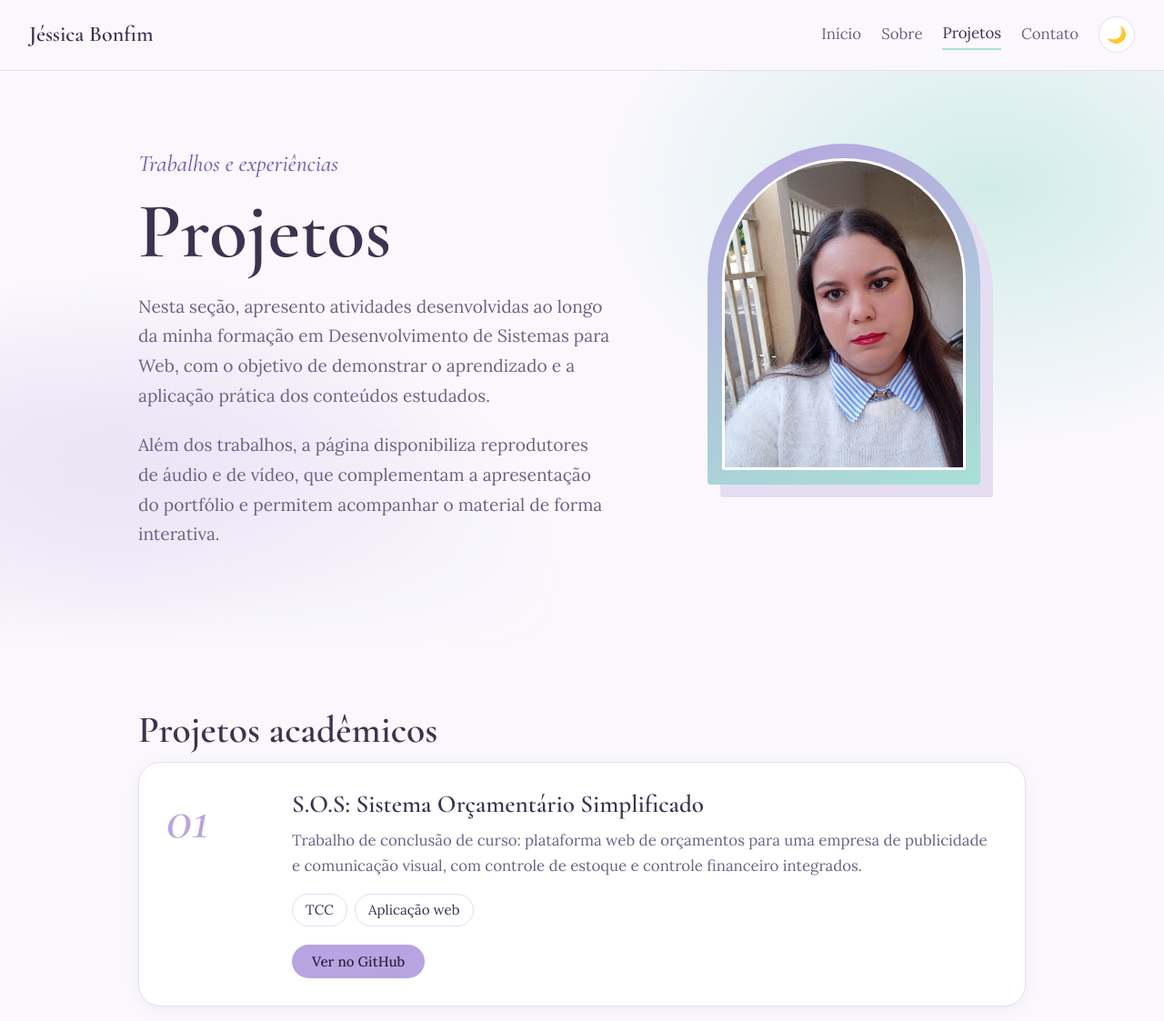
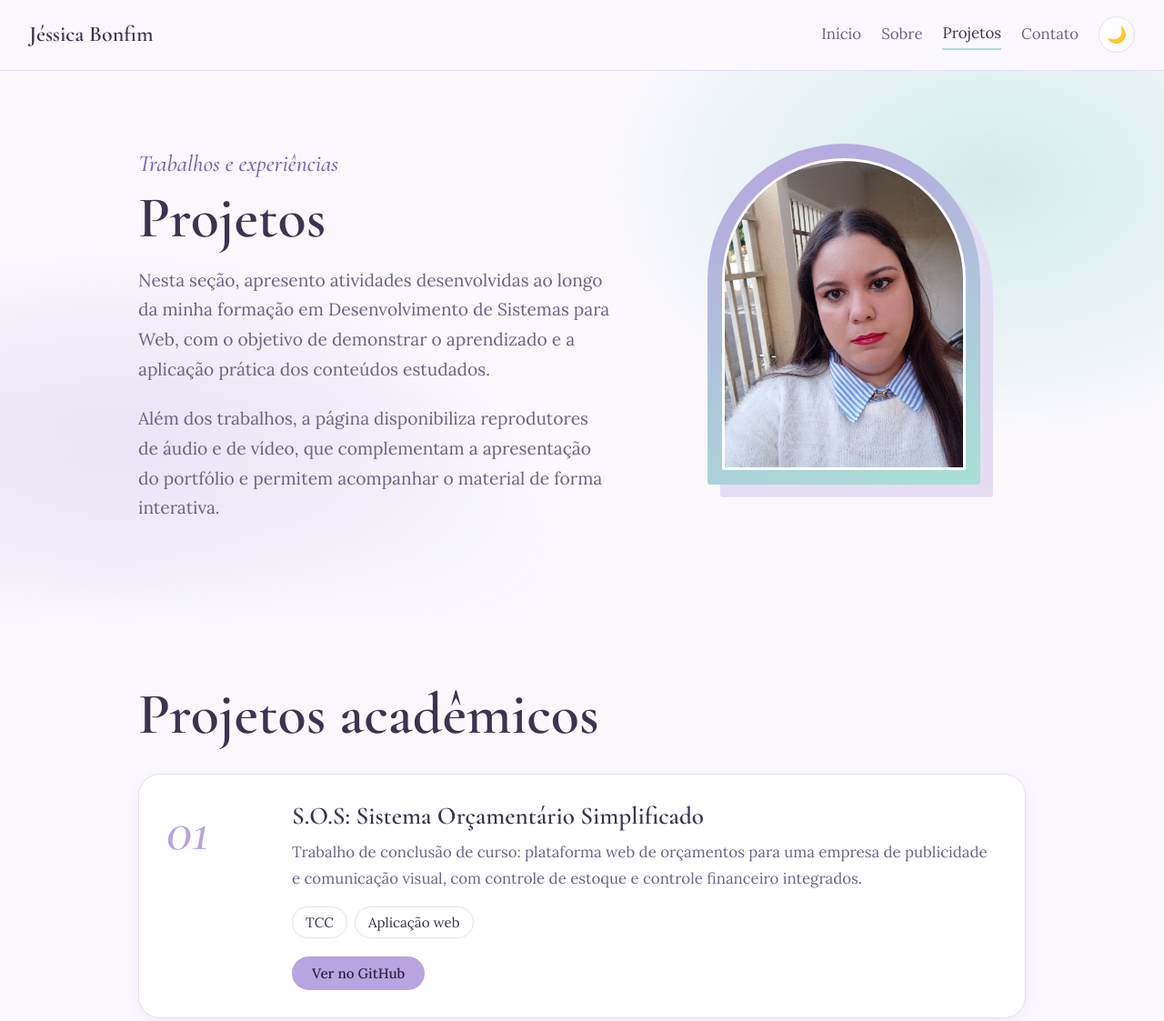
Before and after one commit to JessiBonfimm/JessiBonfimm.github.io, a plain HTML site: page projetos.html in a window 1280 px wide. Shown: the top 1123 px of the page at 91% size. Drawn offline with nearby package versions, Linux system fonts and the light colour scheme.

Commit message:
Atualiza titulos e espacamentos do portfolio

```diff
--- a/projetos.html
+++ b/projetos.html
@@ -24,7 +24,7 @@
       <div class="topo-int">
         <div class="topo-texto">
           <p class="saudacao">Trabalhos e experiências</p>
-          <h1>Projetos</h1>
+          <h1 class="titulo-projetos">Projetos</h1>
           <p class="resumo">Nesta seção, apresento atividades desenvolvidas ao longo da minha formação em Desenvolvimento de Sistemas para Web, com o objetivo de demonstrar o aprendizado e a aplicação prática dos conteúdos estudados.</p>
           <p class="resumo">Além dos trabalhos, a página disponibiliza reprodutores de áudio e de vídeo, que complementam a apresentação do portfólio e permitem acompanhar o material de forma interativa.</p>
         </div>
@@ -35,7 +35,7 @@
     </section>
 
     <section class="bloco">
-      <h2>Projetos acadêmicos</h2>
+      <h2 class="titulo-secao-projetos">Projetos acadêmicos</h2>
       <div class="proj-lista">
         <article class="proj">
           <div class="proj-num">01</div>
--- a/style.css
+++ b/style.css
@@ -582,3 +582,26 @@ footer {
     line-height: 1.1;
     white-space: nowrap;
 }
+
+
+
+/* Padronização do título da página de projetos */
+.topo h1.titulo-projetos {
+    font-size: clamp(1.8rem, 5.3vw, 4rem) !important;
+    line-height: 1.1;
+    white-space: nowrap;
+}
+
+
+/* Espaçamento do título Projetos acadêmicos */
+.titulo-secao-projetos {
+    margin-bottom: 30px !important;
+}
+
+
+/* Padronização do título Projetos acadêmicos */
+.titulo-secao-projetos {
+    font-size: clamp(1.8rem, 5.3vw, 4rem) !important;
+    line-height: 1.1;
+    margin-bottom: 30px !important;
+}
```
Also changed, not shown: contato.html (+1 -1 lines).
